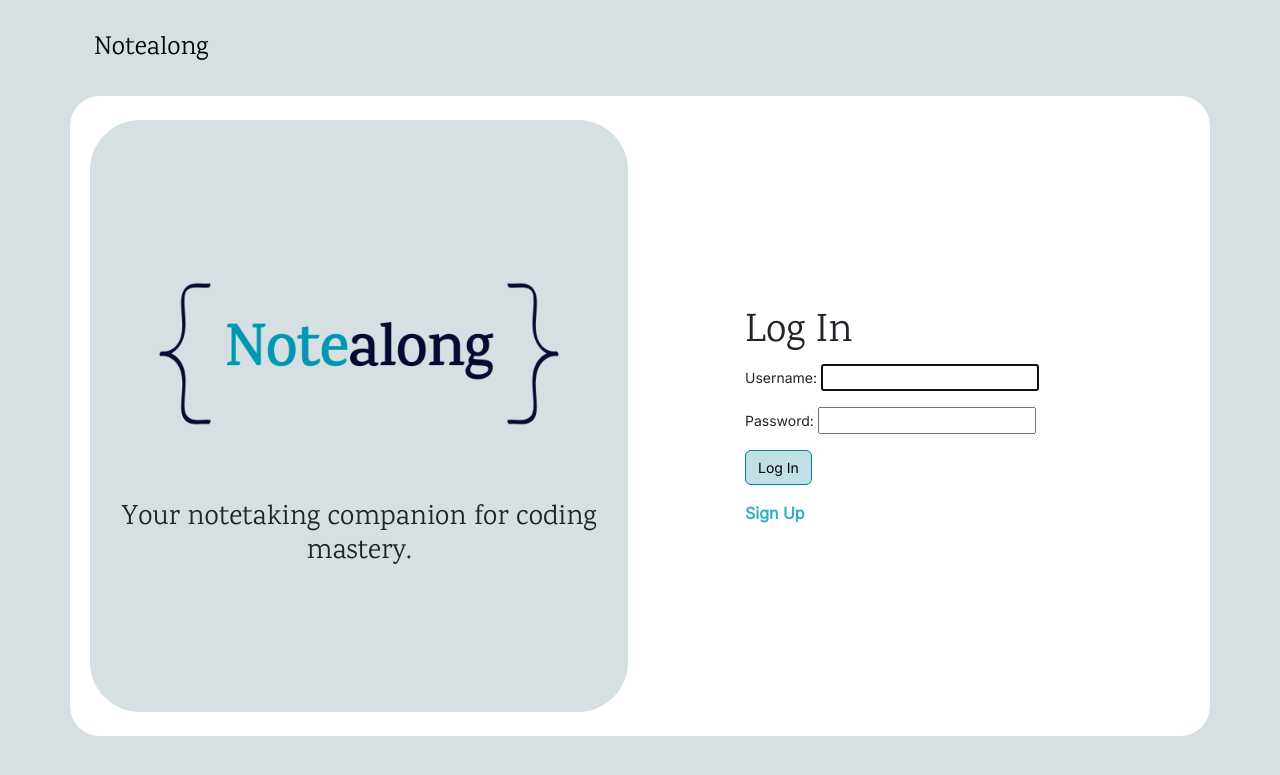
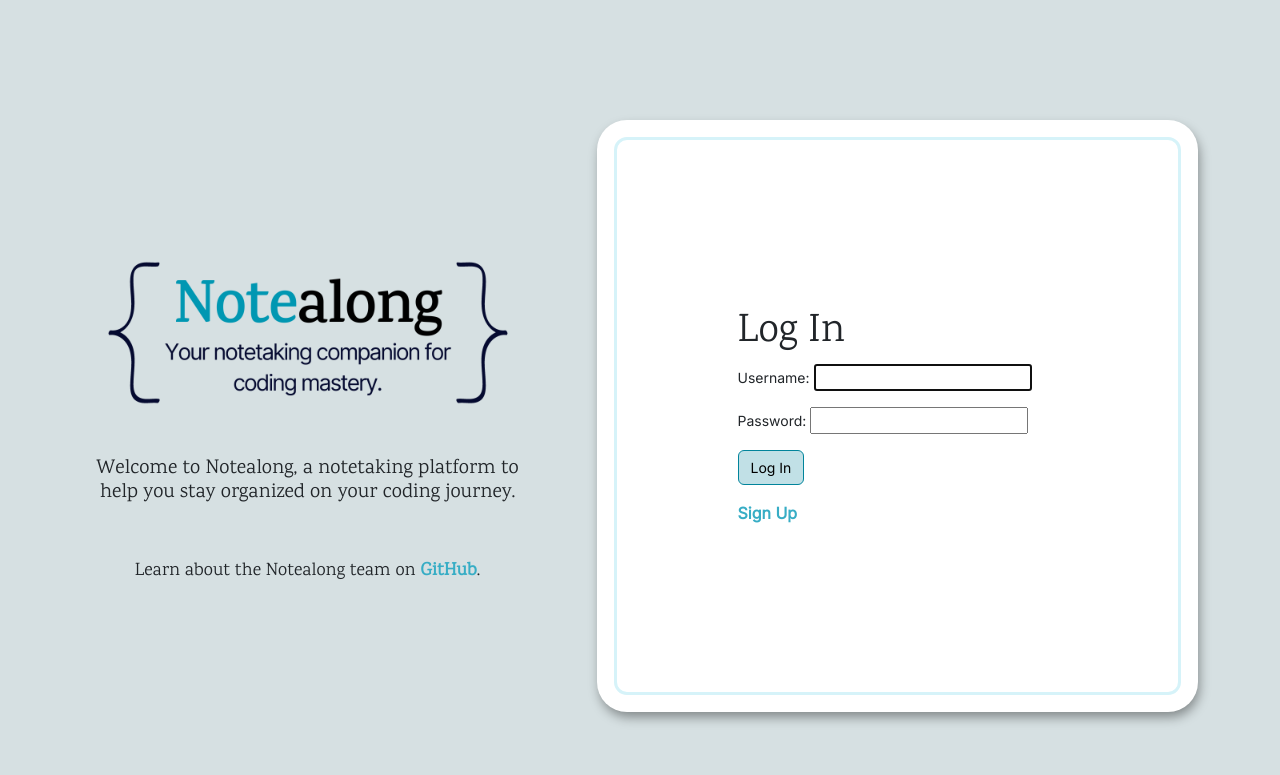
Before and after one commit to AbigailDawson/notealong, a Django app: page /accounts/login/ in a window 1280 px wide. Shown: the top 775 px of the page. Run offline with Django 4.2, Linux system fonts and the light colour scheme; some libraries are stand-ins or nearby versions.

Commit message:
Apply new styling to Login page, add GitHub link, hide navbar elements

```diff
--- a/main_app/static/css/style.css
+++ b/main_app/static/css/style.css
@@ -223,9 +223,15 @@ form * {
   height: 100%;
 }
 
-.login-left-container {
-  background-color: var(--sky-blu);
-  border-radius: 50px;
+.login-right-container {
+  margin-left: 40px;
+  padding-left: 40px;
+  border-radius: 30px;
+  background-color: white;
+  /* border: 2px solid var(--blu-pop); */
+  outline: 3px solid var(--blu-pop-lt);
+  outline-offset: -20px;
+  box-shadow: 2px 6px 12px -1px rgba(0,0,0,0.4);
 }
 
 .login-box {
--- a/main_app/templates/base.html
+++ b/main_app/templates/base.html
@@ -20,13 +20,12 @@
 <div class="container mt-3 mb-3">
   <nav class="navbar navbar-expand-lg stroke">
     <div class="container-fluid">
-
+      {% if user.is_authenticated %}
       <div class="d-flex flex-column">
         <a class="navbar-brand" href="/">Notealong</a>
-        {% if user.is_authenticated %}
         <h4 class="nav-welcome m-0">Welcome back, <span style="font-weight: 800">{{ user.username }}</span>.</h4>
-        {% endif %}
       </div>
+      {% endif %}
 
       <button class="navbar-toggler" type="button" data-bs-toggle="collapse" data-bs-target="#navbarSupportedContent" aria-controls="navbarSupportedContent" aria-expanded="false" aria-label="Toggle navigation">
         <span class="navbar-toggler-icon"></span>
--- a/main_app/templates/registration/login.html
+++ b/main_app/templates/registration/login.html
@@ -2,17 +2,18 @@
 {% block content %}
 {% load static %}
 
-<div class="content-container container mt-2 py-4">
+<div class="content-container container mt-2 py-4" style="background-color: var(--sky-blyu)">
     <div class="row" style="height: 100%">
-        <div class="col-12 col-lg-6">
-            <div class="login-left-container ms-2 p-3">
+        <div class="col-12 col-lg-5">
+            <div class="login-left-container mx-2 p-1">
                 <div class="image-wrapper">
-                    <img src="{% static 'images/logo-blu-title.png' %}" alt="" style="width: 400px">
+                    <img src="{% static 'images/logo-blu-subtitle.png' %}" alt="" style="width: 400px">
                 </div>
-                <h3 class="text-center mt-5">Your notetaking companion for coding mastery.</h3>
+                <h2 class="container-title text-center mt-3" style="font-size: 20px">Welcome to Notealong, a notetaking platform to help you stay organized on your coding journey.</h2>
+                <h4 class="container-desc text-center mt-5" style="font-size: 18px">Learn about the Notealong team on <a class="visual-link" href="https://github.com/Larzinew/notealong" style="font-weight: 800;" target="_blank">GitHub</a>.</h4>
             </div>
         </div>
-        <div class="col-12 col-lg-6">
+        <div class="col-12 col-lg-7">
             <div class="login-right-container">
                 <div class="login-box">
                     <h1>Log In</h1>
--- a/main_app/templates/registration/signup.html
+++ b/main_app/templates/registration/signup.html
@@ -2,7 +2,7 @@
 {% block content %}
 {% load static %}
 
-<div class="content-container container mt-2 py-4">
+<div class="content-container container mt-2 py-4" style="background-color: var(--sky-blyu)">
     <div class="row" style="height: 100%">
         <div class="col-12 col-lg-6">
             <div class="login-left-container ms-2 p-3">
```
Also changed, not shown: main_app/static/images/logo-blu-subtitle.png (added).
